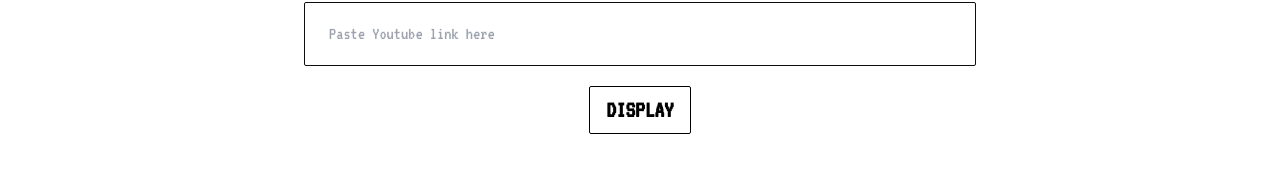
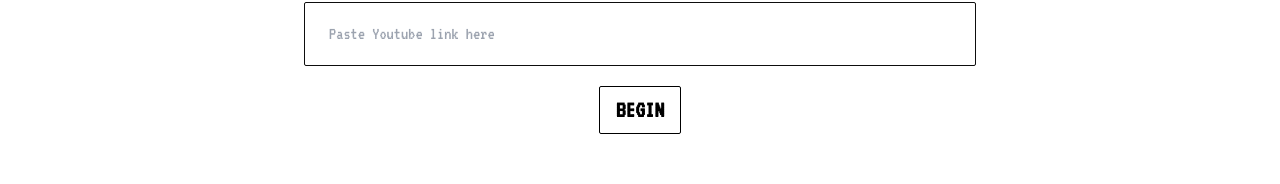
Before and after one commit to chang432/youtube-cutter, a React (Vite) app in the folder frontend/: page / in a window 1280 px wide. Shown: the part 409-593 px from the top of the page. Built offline with nearby package versions, Linux system fonts and the light colour scheme.

Commit message:
change display btn to begin

```diff
--- a/frontend/src/App.jsx
+++ b/frontend/src/App.jsx
@@ -579,7 +579,7 @@
                             className="btn btn-outline text-2xl mt-5 "
                             onClick={handleFullVideoClick}
                         >
-                            Display
+                            Begin
                         </button>
                     </div>}
                 </div>
```
